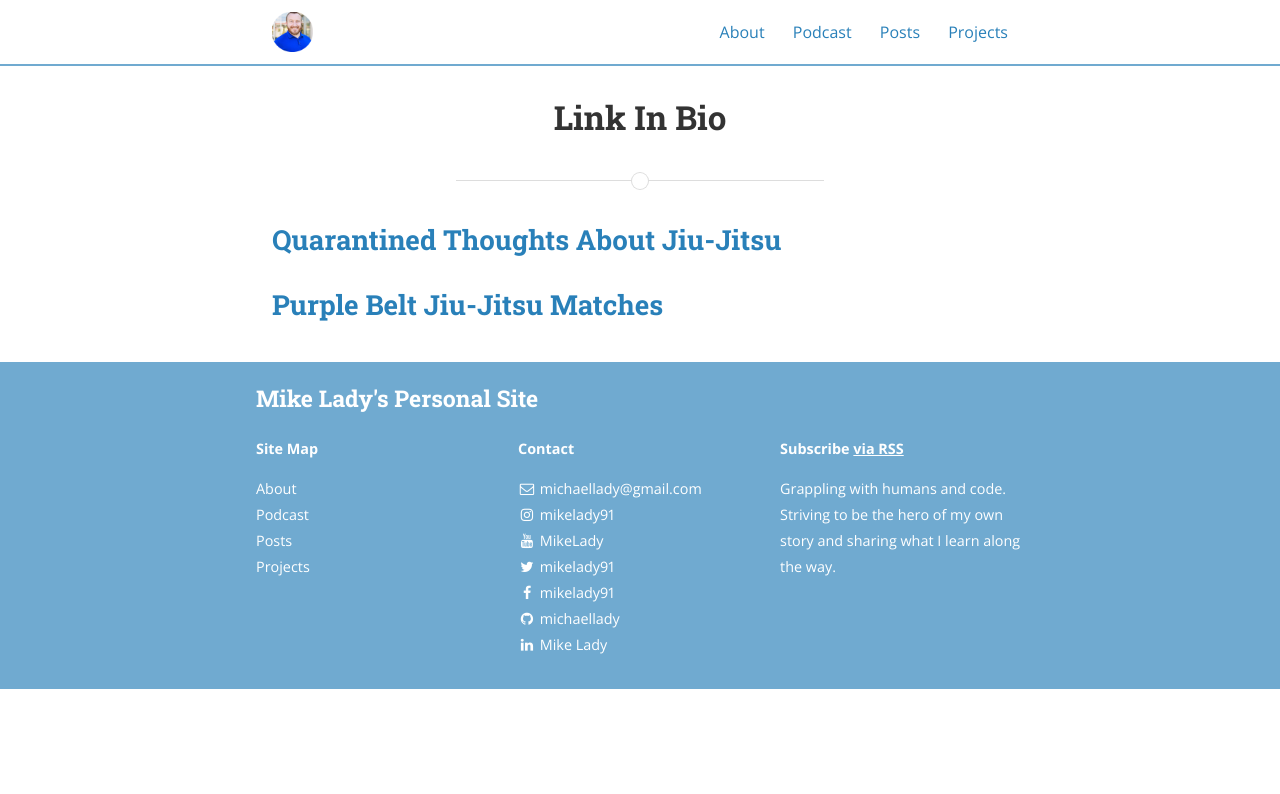
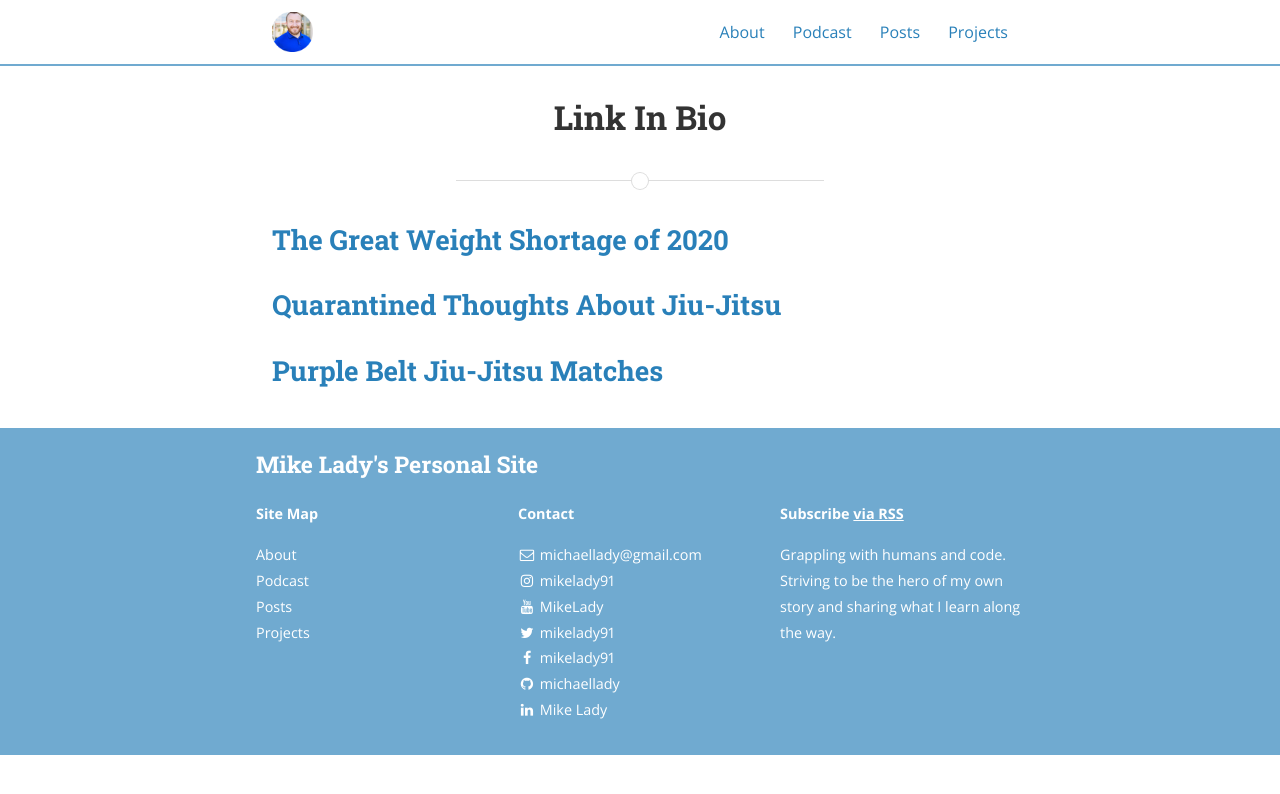
Before and after one commit to michaellady/michaellady.github.io, a Jekyll site: the page built from linkinbio.md, in a window 1280 px wide. Shown: the top 794 px of the page. Built offline with Jekyll 4.4.1, drawn with Linux system fonts in a browser that asks for light colours; nearby versions of some CDN libraries; comment, search, counter and statistics services are not loaded.

Commit message:
update linkinbio

```diff
--- a/linkinbio.md
+++ b/linkinbio.md
@@ -5,6 +5,8 @@ main_nav: false
 permalink: /linkinbio/
 ---
 
+## [The Great Weight Shortage of 2020](/dev/2020/04/09/The-Great-Weight-Shortage-of-2020.html) ##
+
 ## [Quarantined Thoughts About Jiu-Jitsu](/grappling/2020/04/07/Quarantined-Thoughts-About-Jiu-Jitsu.html) ##
 
 ## [Purple Belt Jiu-Jitsu Matches](https://www.youtube.com/playlist?list=PLxO_HUtxzxx2wy81oBXEOGqsbuFxLJ35v) ##
```
Also changed, not shown: 2 other files.
